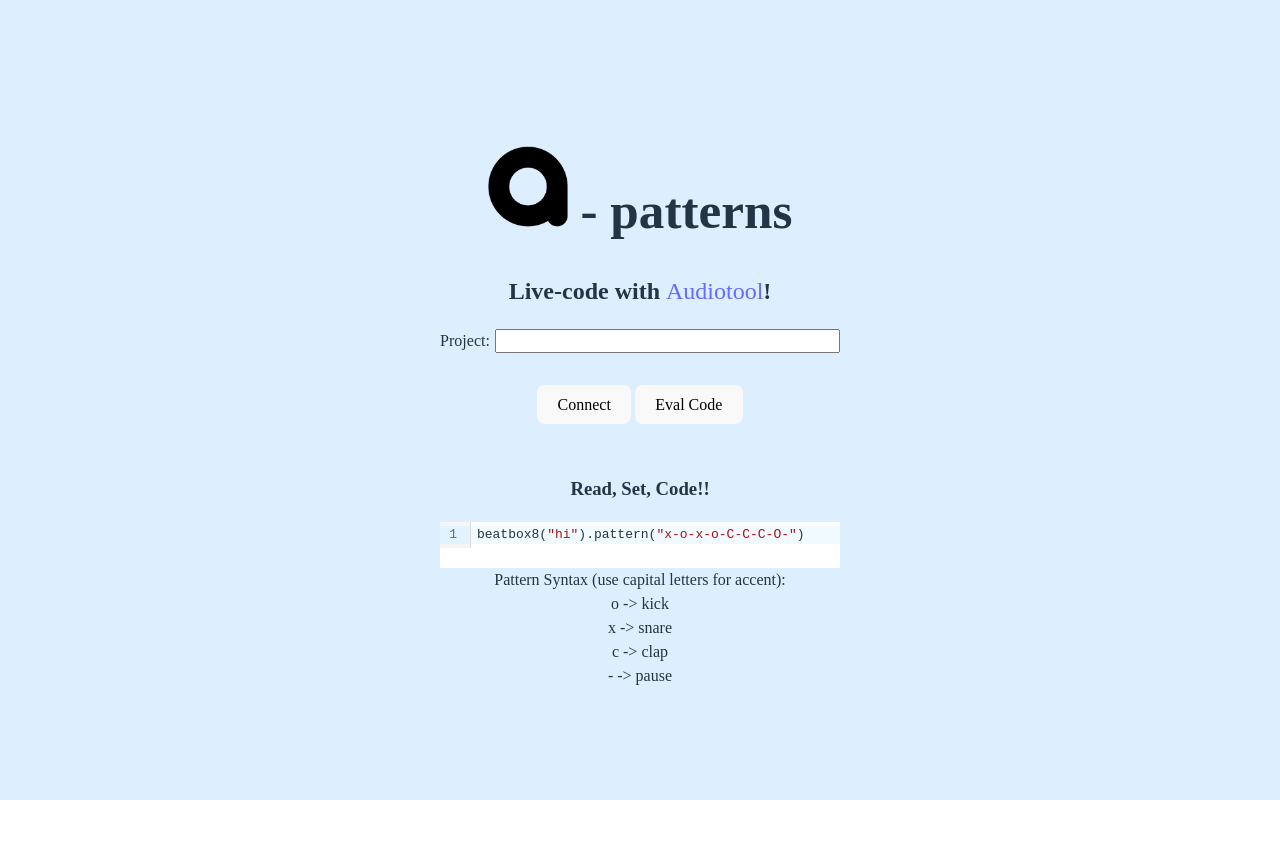
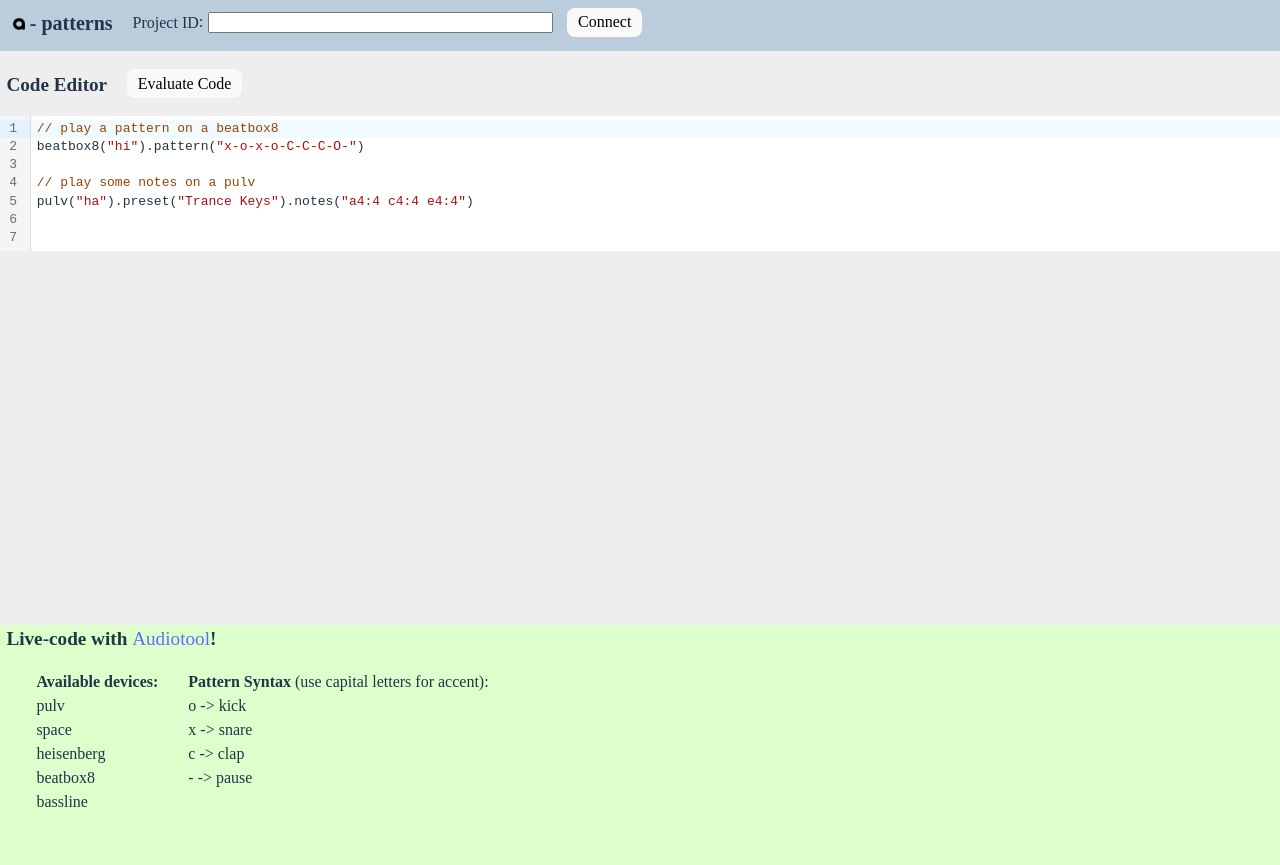
Before and after one commit to audiotool/at-patterns, a website built with Vite: page index.html in a window 1280 px wide. Before the commit the page ends 800 px from the top, so only its background shows below. Built offline with nearby package versions, Linux system fonts and the light colour scheme.

Commit message:
nicer layout

```diff
--- a/src/main.js
+++ b/src/main.js
@@ -16,26 +16,51 @@ import {_bassline} from  "./bassline.js"
 import imgUrl from './at-transparent.png'
 
 document.querySelector('#app').innerHTML = `
-  <div>
-    <h1><img src="${imgUrl}" width="80px"></img> - patterns</h1>
-    <h2>Live-code with <a href="https://beta.audiotool.com">Audiotool</a>!</h2>
-    <div class="settings">
-      <label for="project">Project</label>
-      <input type="text" id="project" name="project" size="40" value="">
+
+
+    <div id="header">
+
+      <div id="headings">
+        <h1><img src="${imgUrl}" width="12px"></img> - patterns</h1>
+      </div>
+
+      <div id="config">
+        <label for="project">Project ID</label>
+        <input type="text" id="project" name="project" size="40" value="">
+        <button id="setup_client" type="button">Connect</button>
+      </div>
+
     </div>
-    <div class="card">
-      <button id="setup_client" type="button">Connect</button>
-      <button id="eval_code" type="button">Eval Code</button>
+
+    <br/>
+
+    <div id="editor">
+      <h2 id="editor_header">Code Editor</h2>
+      <button id="eval_code" type="button">Evaluate Code</button>
+      <div id="code-editor"></div>
     </div>
-    <h3>Read, Set, Code!!</h3>
-    <div id="code-editor"></div>
-    <div>Pattern Syntax (use capital letters for accent):<br>
-        o -> kick<br>
-        x -> snare<br>
-        c -> clap<br>
-        - -> pause<br>
+
+    <br/>
+
+    <div id="documentation">
+        <h2>Live-code with <a href="https://beta.audiotool.com">Audiotool</a>!</h2>
+        <div class="example-card">
+          <strong>Available devices:</strong>
+            <br><span class="code-example">pulv</span>
+            <br><span class="code-example">space</span>
+            <br><span class="code-example">heisenberg</span>
+            <br><span class="code-example">beatbox8</span>
+            <br><span class="code-example">bassline</span>
+        </div>
+        <div class="example-card">
+           <strong>Pattern Syntax</strong> (use capital letters for accent):<br>
+           o -> kick<br>
+           x -> snare<br>
+           c -> clap<br>
+           - -> pause<br>
+        </div>
     </div>
-  </div>
+
 `
 
 // global state
@@ -63,7 +88,7 @@ const view = new EditorView({
 view.dispatch({changes: {
     from: 0,
     to: view.state.doc.length,
-    insert: 'beatbox8("hi").pattern("x-o-x-o-C-C-C-O-")'
+    insert: '// play a pattern on a beatbox8\nbeatbox8("hi").pattern("x-o-x-o-C-C-C-O-")\n\n// play some notes on a pulv\npulv("ha").preset("Trance Keys").notes("a4:4 c4:4 e4:4")\n\n'
 }})
 
 // setup buttons
--- a/src/style.css
+++ b/src/style.css
@@ -18,79 +18,110 @@ a {
     color: #646cff;
     text-decoration: inherit;
 }
+
 a:hover {
     color: #535bf2;
 }
 
-body {
+html, body {
     margin: 0;
-  display: flex;
-  place-items: center;
-  min-width: 320px;
-  min-height: 100vh;
-  background-color: #def;
+    background-color: #eee;
+    height: 100%;
+    width: 100%;
+}
+
+#app {
+    height: 100%;
+    width: 100%;
+}
+
+#header {
+    padding-top: 0.1%;
+    padding-left: 1%;
+    background-color: #bcd;
+    height: 50px;
+}
+
+#headings {
+    float:left;
+}
+
+img {
+    padding: 0px 0 0 0;
 }
 
 h1 {
-  font-size: 3.2em;
-  line-height: 1.1;
+    font-size: 20px;
+    padding: 0 20px 0 0;
+    margin-top: 6.5px;
 }
 
-#app {
-  max-width: 1280px;
-  margin: 0 auto;
-  padding: 2rem;
-  text-align: center;
+h2 {
+    font-size: 1.2em;
+    padding: 0 0 0 0;
 }
 
-.logo {
-  height: 6em;
-  padding: 1.5em;
-  will-change: filter;
-  transition: filter 300ms;
-}
-.logo:hover {
-  filter: drop-shadow(0 0 2em #646cffaa);
-}
-.logo.vanilla:hover {
-  filter: drop-shadow(0 0 2em #f7df1eaa);
+#config {
+    padding: 0.4em 0 10px 0px;
+    margin: 0 10px 0 0.1%;
 }
 
-.card {
-  padding: 2em;
+#config label:after {
+    content: ":";
 }
 
-.settings {
-    display:grid;
-    grid-template-columns: max-content max-content;
-    grid-gap:5px;
+#project {
+    margin: 0 10px 0 0.1%;
 }
 
-div.settings label       { text-align:right; }
-div.settings label:after { content: ":"; }
+#editor {
+    padding: 0 0 0 0;
+    margin: -20px 0 0 0;
+    background-color: #eee;
+    height: 70%;
+}
 
 .cm-editor {
     text-align: left;
-
+    border-color: #aaa;
     background-color: #fff;
-    padding-bottom: 20px;
+    padding: 0 0 0 0;
+    margin: 0 0 0 0;
 }
 
-.code-editor {
-
-    width: 60%;
-    height: 40%;
-    padding-bottom: 20px;
+#code-editor {
+    clear:left;
+    padding: 0 0 0 0;
+    margin: 0 0 0 0;
+    background-color: #ccc;
 }
 
-.read-the-docs {
-  color: #888;
+#eval_code {
+    margin-top: 0.85em;
+    margin-left: 20px;
+}
+
+#editor_header {
+    float: left;
+    margin-left: 0.5%;
+}
+
+#documentation {
+    margin-top: -30px;
+    padding-left: 0.5%;
+    background-color: #dfc;
+    height: 30%;
+}
+
+.example-card {
+    float:left;
+    padding-left: 30px;
 }
 
 button {
     border-radius: 8px;
     border: 1px solid transparent;
-  padding: 0.6em 1.2em;
+    padding: 0.3em 0.6em;
     font-size: 1em;
     font-weight: 500;
     font-family: inherit;
@@ -98,9 +129,11 @@ button {
     cursor: pointer;
     transition: border-color 0.25s;
 }
+
 button:hover {
     border-color: #646cff;
 }
+
 button:focus,
 button:focus-visible {
     outline: 4px auto -webkit-focus-ring-color;
```
Lines whose indentation alone changed are shown as unchanged.
